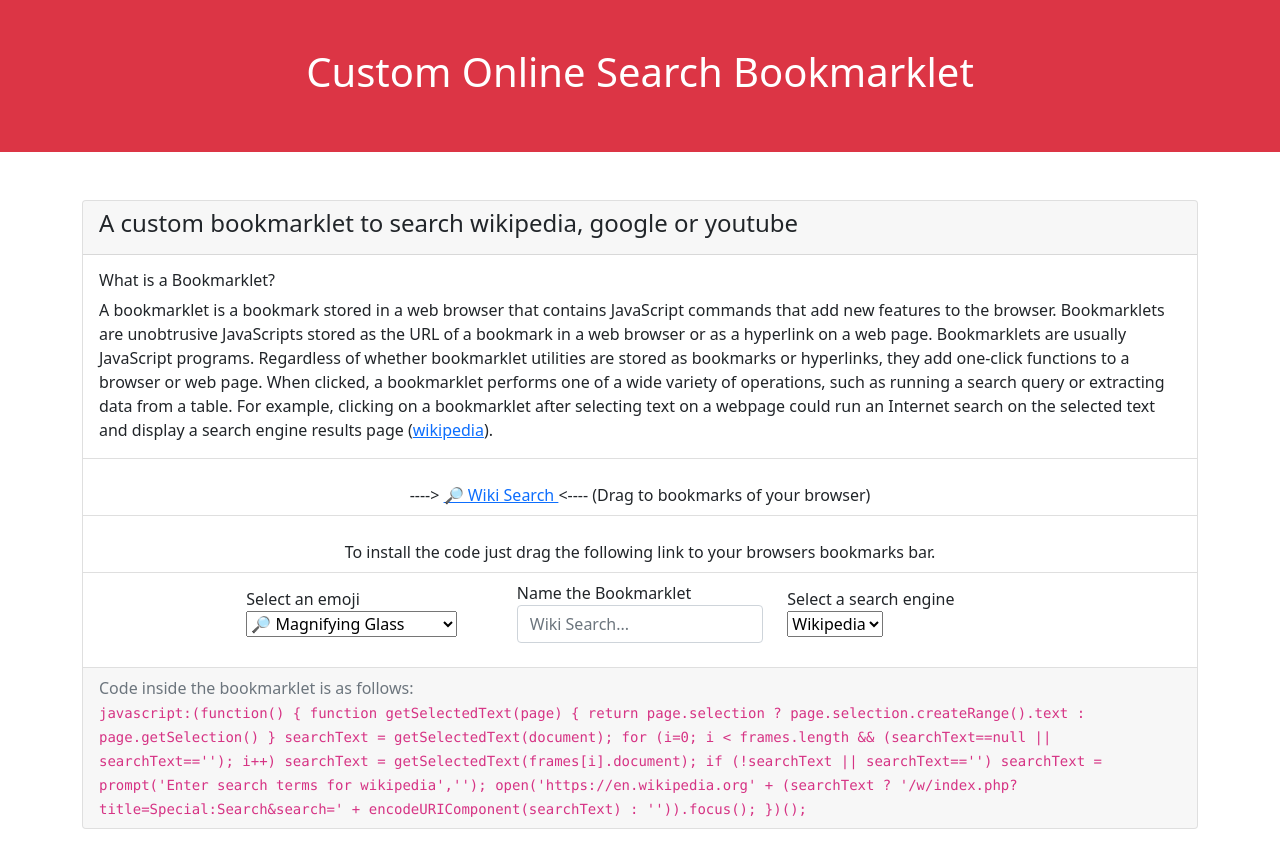
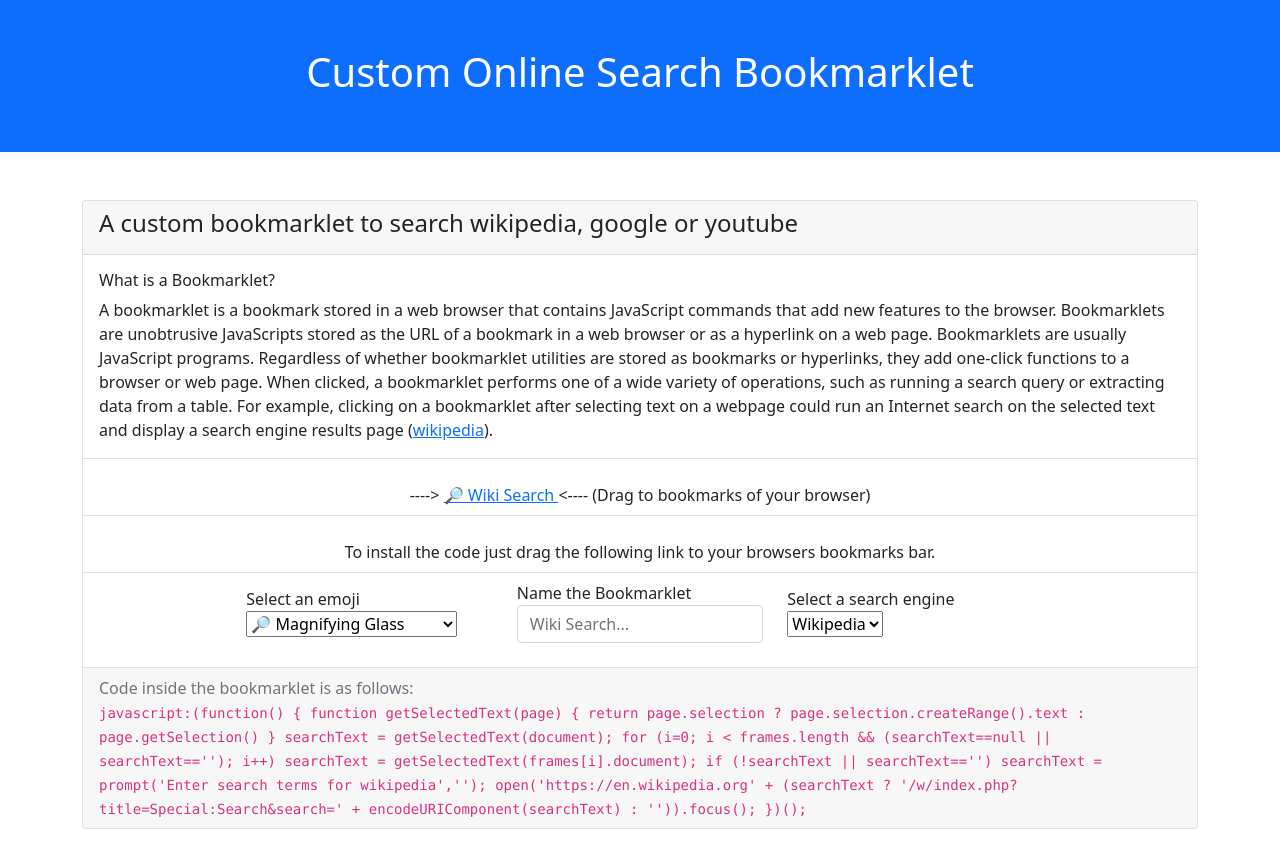
Before and after one commit to erkamguresen/Search-The-Highlighted, a plain HTML site: page index.html in a window 1280 px wide. Drawn offline with nearby package versions, Linux system fonts and the light colour scheme.

Commit message:
change the color

```diff
--- a/index.html
+++ b/index.html
@@ -13,7 +13,7 @@
     <title>Search Online</title>
   </head>
   <body>
-    <header id="main-header" class="bg-danger text-white p-5 mb-5">
+    <header id="main-header" class="bg-primary text-white p-5 mb-5">
       <div class="container">
         <div class="row">
           <div class="col-ms-1"></div>
```
